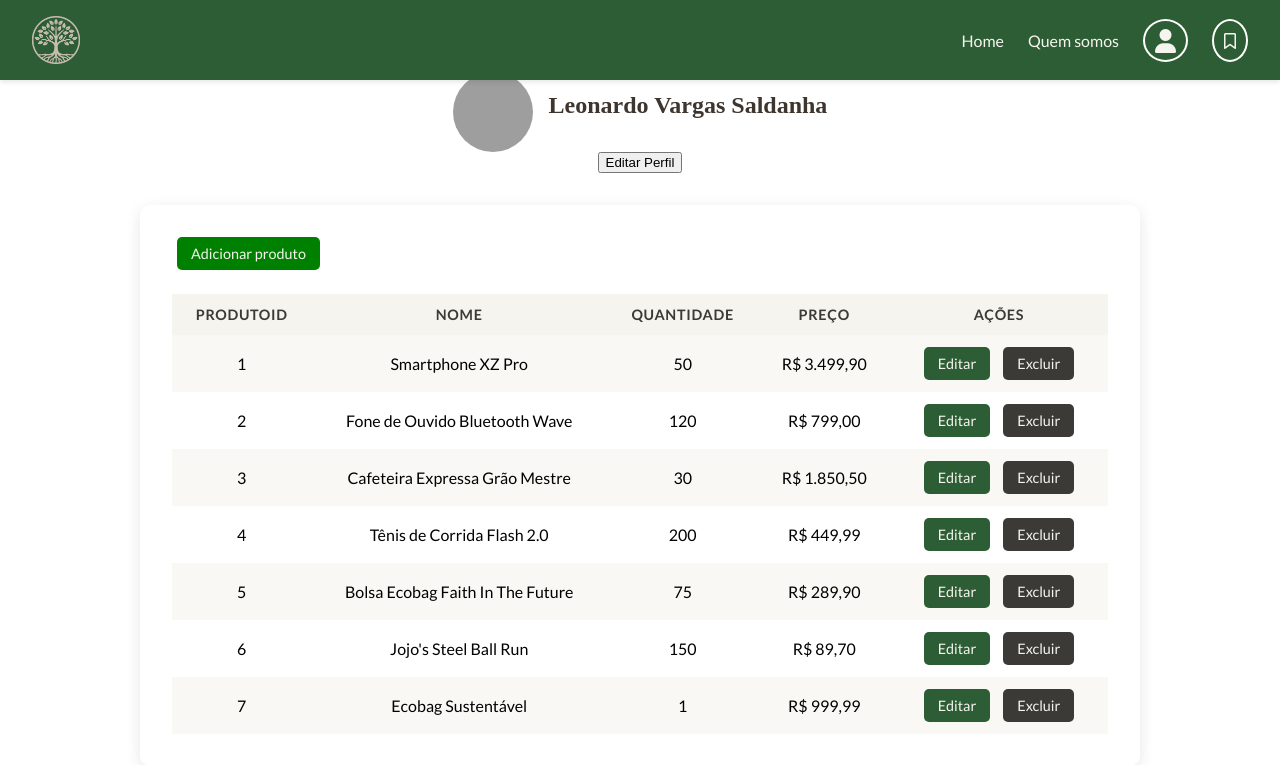
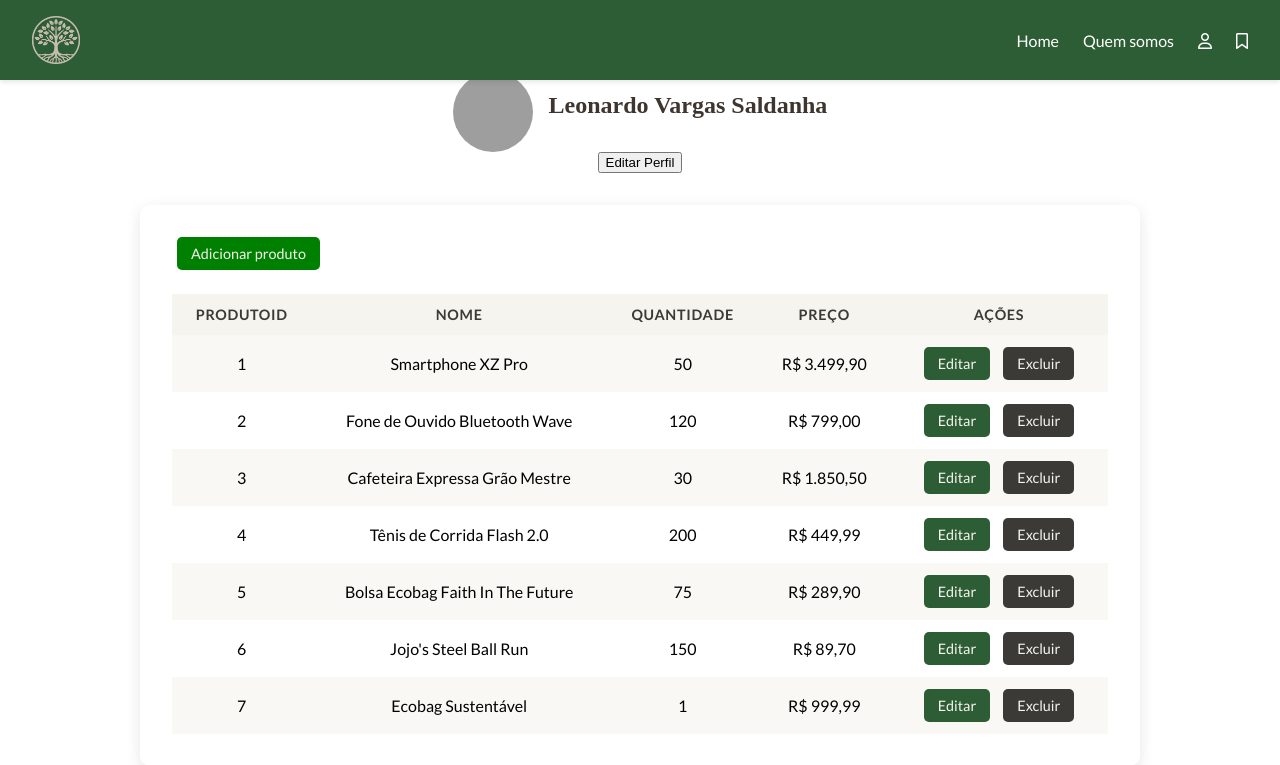
Before and after one commit to lbarbosac/green-brique, a PHP site: page /perfil.php in a window 1280 px wide. Shown: the top 765 px of the page. Run offline with PHP 8.4, Linux system fonts and the light colour scheme; data comes from the database, SQL or seed files in the repository; some libraries are stand-ins or nearby versions; grey boxes are pictures that could not be loaded.

Commit message:
mudancas icone do header

```diff
--- a/src/assets/css/header.css
+++ b/src/assets/css/header.css
@@ -71,25 +71,24 @@ nav#menu {
 }
 
 nav#menu a {
-    color: var(--fundo-principal); /* Links na cor de fundo claro do header */
+    color: var(--fundo-card);
     text-decoration: none;
     font-weight: 500;
     transition: color 0.3s ease;
     font-family: "Lato", sans-serif;
 }
 
-nav#menu a:hover {
-    color: var(--acento-principal); /* Laranja ao passar o mouse */
+#menu a:hover {
+    color: var(--verde-suave);
+}
+
+#menu .avatar:hover {
+    opacity: 0.8;
 }
 
 #logo{
     width: 3rem;
     height: 3rem;
-}
-.avatar{
-    padding: 10px;
-    border-radius: 50%;
-    border: 2px solid white;
 }
 
 @media (max-width: 768px) {
--- a/src/include/head.php
+++ b/src/include/head.php
@@ -18,7 +18,7 @@
             <a href="./page-produtos.php">Home</a>
             <a href="../src/sobreNos.php">Quem somos</a>
             <a href="./perfil.php" class="avatar">
-                <i class="fa-solid fa-user fa-xl"></i>
+                <i class="fa-regular fa-user"></i>
             </a>
             <a href="./produtos-salvos.php" class="avatar icone-salvar" title="Ver produtos salvos" aria-label="Ver produtos salvos">
                 <i class="fa-regular fa-bookmark"></i>
```
